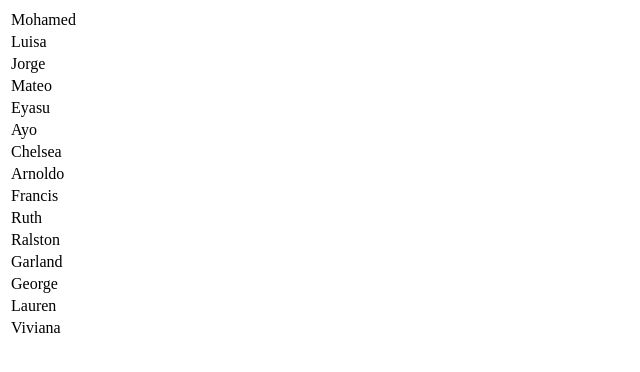
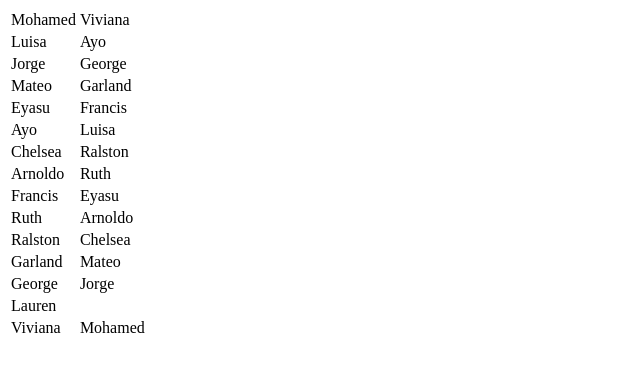
Before and after one commit to ruthmpardee/PartnersAssigning, a plain HTML site: page index.html in a window 1280 px wide. Shown: the whole page, without its empty margins (0-640 px from the left). Drawn offline with nearby package versions, Linux system fonts and the light colour scheme.

Commit message:
assigning and checking previous partners

```diff
--- a/index.html
+++ b/index.html
@@ -4,6 +4,7 @@
 		<meta charset="UTF-8">
 		<title>Prep+ Partners</title>
 		<link rel="stylesheet" type="text/css" src="styles.css">
+		<script type="text/javascript" scr="https://cdnjs.cloudflare.com/ajax/libs/underscore.js/1.8.3/underscore-min.js"></script>
 	</head>
 	<body>
 		<div>
@@ -12,6 +13,7 @@
 			<table id='liveStream'>
 			</table>
 		</div>
+		<script type="text/javascript" src="node_modules/underscore/underscore-min.js"></script>
 		<script type="text/javascript" src="script.js"></script>
 	</body>
 	</html>
--- a/script.js
+++ b/script.js
@@ -1,38 +1,61 @@
 var inPersonStudents = [
-	{name: 'Mohamed', previousPartners: ['Luisa']},
-	{name: 'Luisa', previousPartners: ['Mohamed']},
-	{name: 'Jorge', previousPartners: ['Mateo']},
-	{name: 'Mateo', previousPartners: ['Jorge']},
-	{name: 'Eyasu', previousPartners: ['Ayo']},
-	{name: 'Ayo', previousPartners: ['Eyasu']},
-	{name: 'Chelsea', previousPartners: ['Lauren']},
-	{name: 'Arnoldo', previousPartners: ['Francis']},
-	{name: 'Francis', previousPartners: ['Arnoldo']},
-	{name: 'Ruth', previousPartners: ['Ralston']},
-	{name: 'Ralston', previousPartners: ['Ruth']},
-	{name: 'Garland', previousPartners: ['George']},
-	{name: 'George', previousPartners: ['Garland']},
-	{name: 'Lauren', previousPartners: ['Chelsea']},
-	{name: 'Viviana', previousPartners: []},
+	{name: 'Mohamed', currentPartner: null, previousPartners: ['Luisa', 'Jorge', 'Mateo', 'Eyasu', 'Ayo', 'Chelsea', 'Arnoldo', 'Francis', 'Ruth', 'Ralston', 'Garland', 'George', 'Lauren']},
+	{name: 'Luisa', currentPartner: null, previousPartners: ['Mohamed']},
+	{name: 'Jorge', currentPartner: null, previousPartners: ['Mateo', 'Mohamed']},
+	{name: 'Mateo', currentPartner: null, previousPartners: ['Jorge', 'Mohamed']},
+	{name: 'Eyasu', currentPartner: null, previousPartners: ['Ayo', 'Mohamed']},
+	{name: 'Ayo', currentPartner: null, previousPartners: ['Eyasu', 'Mohamed']},
+	{name: 'Chelsea', currentPartner: null, previousPartners: ['Lauren', 'Mohamed']},
+	{name: 'Arnoldo', currentPartner: null, previousPartners: ['Francis', 'Mohamed']},
+	{name: 'Francis', currentPartner: null, previousPartners: ['Arnoldo', 'Mohamed']},
+	{name: 'Ruth', currentPartner: null, previousPartners: ['Ralston', 'Mohamed']},
+	{name: 'Ralston', currentPartner: null, previousPartners: ['Ruth', 'Mohamed']},
+	{name: 'Garland', currentPartner: null, previousPartners: ['George', 'Mohamed']},
+	{name: 'George', currentPartner: null, previousPartners: ['Garland', 'Mohamed']},
+	{name: 'Lauren', currentPartner: null, previousPartners: ['Chelsea', 'Mohamed']},
+	{name: 'Viviana', currentPartner: null, previousPartners: []},
 ];
 
 
 var assignPartners = function(studentArr){
-	console.log('assignPartners is running');
 
-	// var table = document.getElementById('inPerson');
-	// var row = table.insertRow(0);
-	// var cell = row.insertCell(0);
-	// cell.innerHTML = studentArr[i].name;
+	while (true) {
 
+		// create an array of students with no partners:
+		var noPartners = _.filter(studentArr, function(studentObj, index){
+				return studentObj.currentPartner === null;
+			});
+		// if that array is 1 or less, stop the while loop:
+		if (noPartners.length <= 1) {
+			break;
+		}
 
-	for (var i = 0; i < studentArr.length; i++) {
-		console.log('loop is running at index: ', i);
+		// if that array is greater than 1:
+		while (true) {
+			// choose a random person in the noPartners array
+			var randomStudent = noPartners[Math.floor(Math.random() * (noPartners.length - 1) + 1)];
+			// if the randomStudent and the first student in the noPartners array have partnered before, check a new random student
+			var alreadyPartnered = _.contains(randomStudent.previousPartners, noPartners[0].name);
+			if (!alreadyPartnered) {
+				break;
+			}
+		}
+
+		// set the first student in the noPartners array to have this random student as their partner:
+		noPartners[0].currentPartner = randomStudent.name;
+		// and vice versa:
+		randomStudent.currentPartner = noPartners[0].name;
+	}
+
+	// Display the student and partner on the page:
+	_.each(studentArr, function(studentObj, index){
 		var table = document.getElementById('inPerson');
 		var row = table.insertRow(-1);
 		var cell = row.insertCell(-1);
-		cell.innerHTML = studentArr[i].name;
-	}
+		cell.innerHTML = studentObj.name;
+		var cellPartner = row.insertCell(-1);
+		cellPartner.innerHTML = studentObj.currentPartner;
+		});
 };
 
 assignPartners(inPersonStudents);
```
